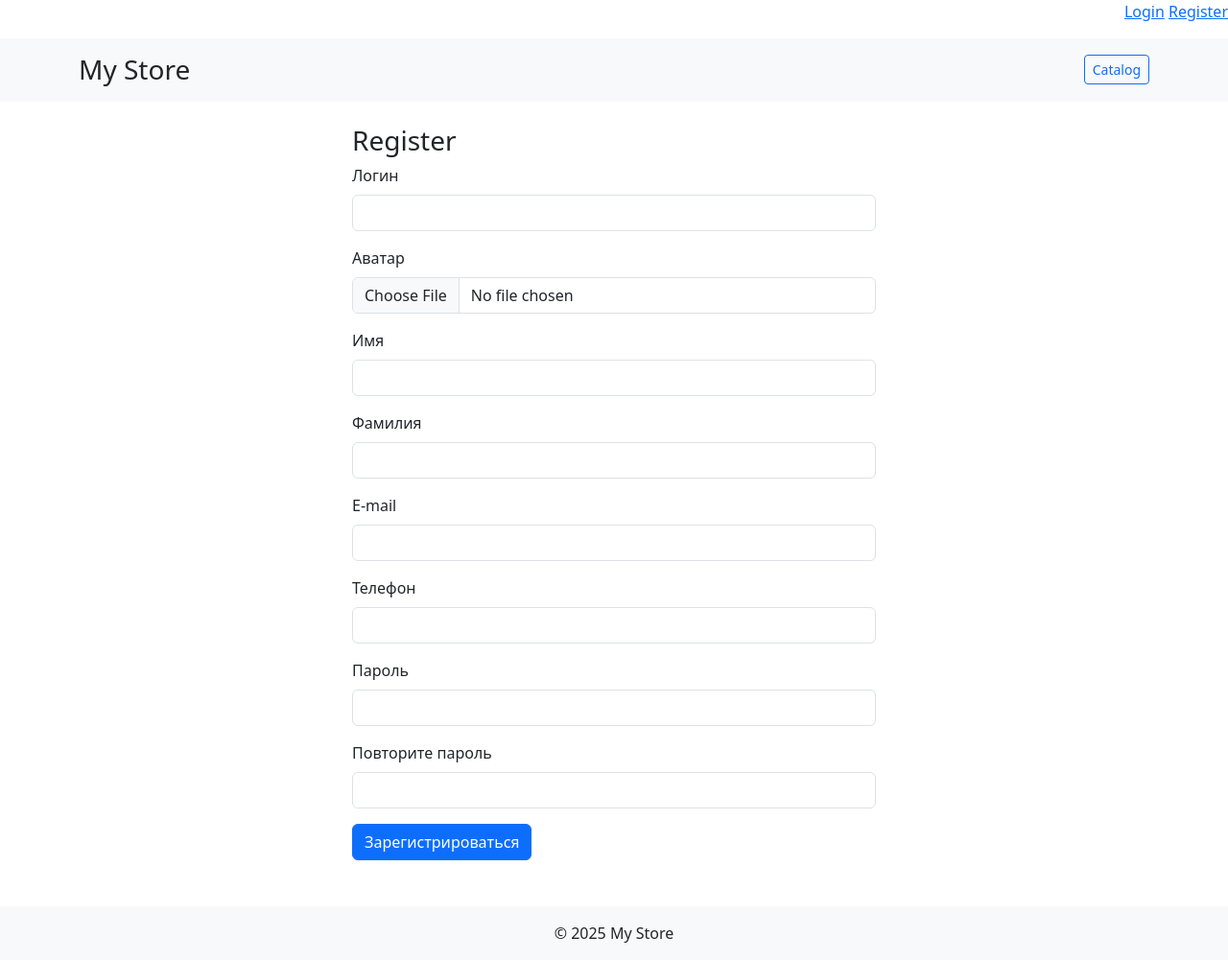
After one commit to NikitaDid/ecommerce-store, a Django app: page /user/register/ in a window 1280 px wide. The commit adds this page. Shown: the whole page at 96% size. Run offline with Django 4.2, Linux system fonts and the light colour scheme.

Commit message:
registration

```diff
--- a/apps/user/urls.py
+++ b/apps/user/urls.py
@@ -1,8 +1,10 @@
 from django.urls import path
-from apps.user.views import user_login
+from apps.user.views import user_login, user_register, user_logout
 
 app_name = 'user'
 
 urlpatterns = [
     path('login/', user_login, name='login'),
+    path('register/', user_register, name='register'),
+    path('logout/', user_logout, name='logout'),
 ]
--- a/apps/user/views.py
+++ b/apps/user/views.py
@@ -1,7 +1,9 @@
+from idlelib.rpc import request_queue
+
 from django.shortcuts import render, redirect
 from django.contrib.auth import authenticate, login, logout
 
-from apps.user.forms import LoginForm
+from apps.user.forms import LoginForm, RegisterForm
 
 
 def user_login(request):
@@ -14,5 +16,23 @@ def user_login(request):
             if user:
                 login(request, user)
                 return redirect('home')
-        error = 'INVALID PASS OR LOGIN!!! DU HURENSOHN!'
+        error = 'INVALID PASS OR LOGIN!!!'
     return render(request, 'user/login.html', {'error': error})
+
+
+def user_register(request):
+    error = None
+    if request.method == 'POST':
+        form = RegisterForm(request.POST, request.FILES)
+        if form.is_valid():
+            user = form.save(commit=False)
+            user.set_password(form.cleaned_data['password'])
+            user.save()
+            return render(request, 'user/welcome.html', {'user': user})
+        error = form.errors
+    return render(request, 'user/register.html', {'error':error})
+
+
+def user_logout(request):
+    logout(request)
+    return redirect('home.html')
--- a/template/base.html
+++ b/template/base.html
@@ -10,6 +10,11 @@
     <link rel="stylesheet" href="{% static 'css/style.css' %}">
 </head>
 <body>
+    {% if request.user.is_authenticated %}
+        <p class="text-end">Hi, {{ request.user.username }}(<a href="{% url 'user:logout' %}">Logout</a>)</p>
+    {% else %}
+        <p class="text-end"><a href="{% url 'user:login' %}">Login</a>&nbsp;<a href="{% url 'user:register' %}">Register</a></p>
+    {% endif %}
     <header class="bg-light py-3 mb-4">
         <div class="container d-flex justify-content-between align-items-center">
             <h1 class="h3 mb-0"><a href="{% url 'home' %}" class="text-decoration-none text-dark">My Store</a></h1>
--- /dev/null
+++ b/template/user/register.html
@@ -0,0 +1,52 @@
+{% extends "base.html" %}
+
+
+{% block content %}
+    <div class="row">
+        <div class="col-sm-12 col-md-3"></div>
+        <div class="col-sm-12 col-md-6">
+            <h3 class="my-header">Register</h3>
+            {% if error %}
+                <div class="alert alert-danger" role="alert">
+                    {{ error }}
+                </div>
+            {% endif %}
+            <form method="post" enctype="multipart/form-data">
+                {% csrf_token %}
+                <div class="mb-3">
+                    <label for="username" class="form-label">Логин</label>
+                    <input type="text" class="form-control" id="username" name="username" required>
+                </div>
+                <div class="mb-3">
+                    <label for="image" class="form-label">Аватар</label>
+                    <input type="file" class="form-control" id="image" name="image" required>
+                </div>
+                <div class="mb-3">
+                    <label for="first_name" class="form-label">Имя</label>
+                    <input type="text" class="form-control" id="first_name" name="first_name" required>
+                </div>
+                <div class="mb-3">
+                    <label for="last_name" class="form-label">Фамилия</label>
+                    <input type="text" class="form-control" id="last_name" name="last_name" required>
+                </div>
+                <div class="mb-3">
+                    <label for="email" class="form-label">E-mail</label>
+                    <input type="email" class="form-control" id="email" name="email" required>
+                </div>
+                <div class="mb-3">
+                    <label for="phone" class="form-label">Телефон</label>
+                    <input type="text" class="form-control" id="phone" name="phone" required>
+                </div>
+                <div class="mb-3">
+                    <label for="password" class="form-label">Пароль</label>
+                    <input type="password" class="form-control" id="password" name="password">
+                </div>
+                <div class="mb-3">
+                    <label for="password_confirm" class="form-label">Повторите пароль</label>
+                    <input type="password" class="form-control" id="password_confirm" name="password_confirm">
+                </div>
+                <button type="submit" class="btn btn-primary">Зарегистрироваться</button>
+            </form>
+        </div>
+    </div>
+{% endblock %}
```
Also changed, not shown: apps/user/forms.py (+29 -1 lines), template/user/welcome.html (added, +7 -0 lines).
